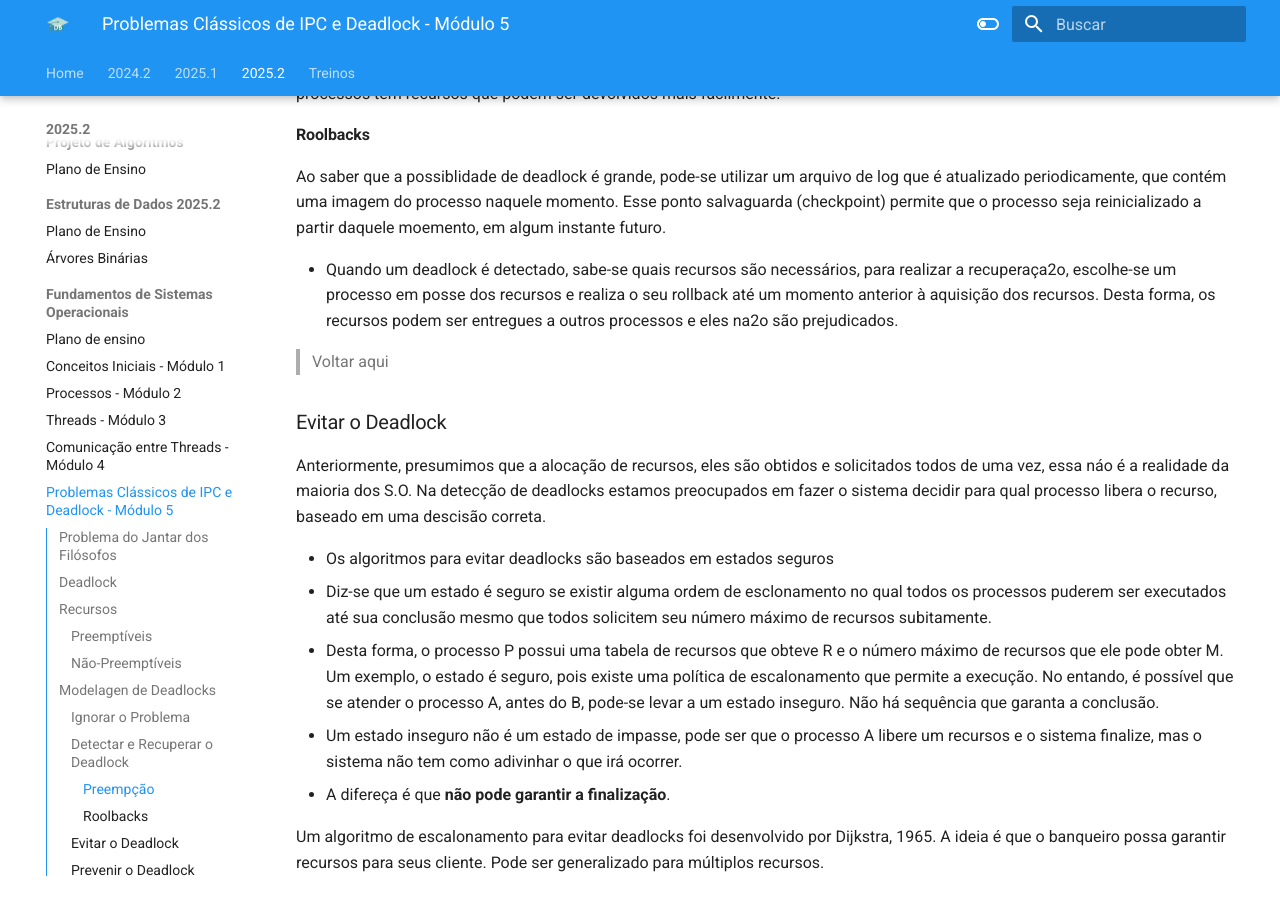
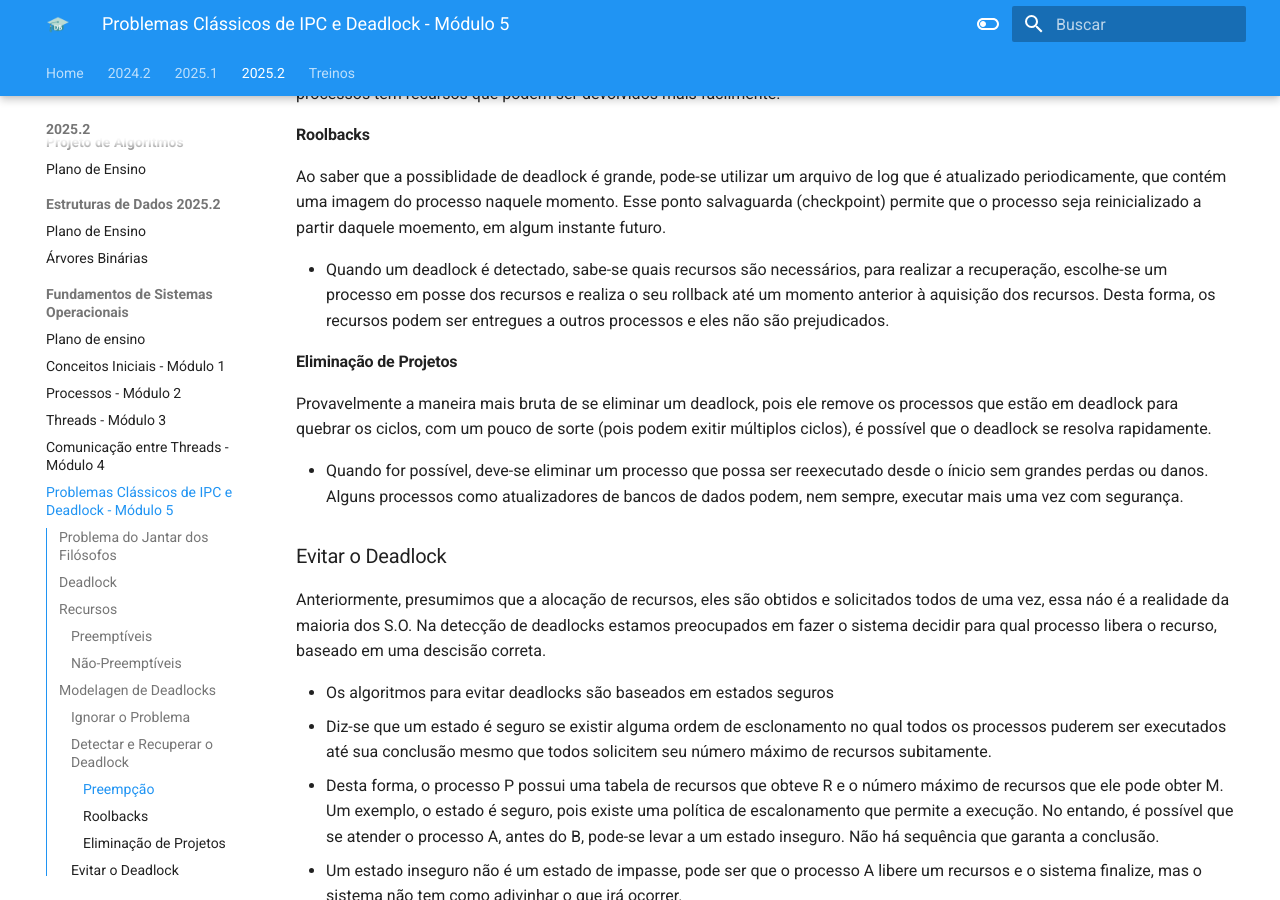
Before and after one commit to Diogo-Barboza/VSFGA, an MkDocs documentation site: the page built from docs/sections/2025.2/FSO/modulo5.md, in a window 1280 px wide and 900 px high, scrolled down 4523 px. Built offline with MkDocs 1.6.1 and Material for MkDocs 9.7.7, drawn with Linux system fonts in a browser that asks for light colours; some of the changed text lies outside the part shown.

Commit message:
FSO Mod 5 Eliminacao de projetos

```diff
--- a/docs/sections/2025.2/FSO/modulo5.md
+++ b/docs/sections/2025.2/FSO/modulo5.md
@@ -151,9 +151,13 @@ Em alguns casos pode ser viável tomar um recursos do seu proprietário à forç
 
 Ao saber que a possiblidade de deadlock é grande, pode-se utilizar um arquivo de log que é atualizado periodicamente, que contém uma imagem do processo naquele momento. Esse ponto salvaguarda (checkpoint) permite que o processo seja reinicializado a partir daquele moemento, em algum instante futuro.
 
-- Quando um deadlock é detectado, sabe-se quais recursos são necessários, para realizar a recuperaça2o, escolhe-se um processo em posse dos recursos e realiza o seu rollback até um momento anterior à aquisição dos recursos. Desta forma, os recursos podem ser entregues a outros processos e eles na2o são prejudicados.
+- Quando um deadlock é detectado, sabe-se quais recursos são necessários, para realizar a recuperação, escolhe-se um processo em posse dos recursos e realiza o seu rollback até um momento anterior à aquisição dos recursos. Desta forma, os recursos podem ser entregues a outros processos e eles não são prejudicados.
 
-> Voltar aqui
+#### Eliminação de Projetos
+
+Provavelmente a maneira mais bruta de se eliminar um deadlock, pois ele remove os processos que estão em deadlock para quebrar os ciclos, com um pouco de sorte (pois podem exitir múltiplos ciclos), é possível que o deadlock se resolva rapidamente.
+
+- Quando for possível, deve-se eliminar um processo que possa ser reexecutado desde o ínicio sem grandes perdas ou danos. Alguns processos como atualizadores de bancos de dados podem, nem sempre, executar mais uma vez com segurança.
 
 ### Evitar o Deadlock
 
@@ -210,3 +214,9 @@ Forçar que um porocesso tenha apenas um recurso por vez, porém para cenários
 Neste caso, temos uma situação de deadlock que ocorre em três processos.
 
 - Não é obritagatório que todos os processos peçam todos os recursos ao mesmo tempo
+
+## Concluão
+
+Os deadlocks precisam de quatro condições para ocorrer, ocorrem quando todos os membros de um conjunto são bloquados esperando por eventos que somente pode ser causados por membros desse conjunto, essa situação faz que todos processo esperem para sempre.
+
+- A maioria dos S.O modernos **Ignoram e não detectam**, pois isto é **resposabilidade para os programadores** de conhecer os mecanismos de prevenção de deadlock e **implementá-los**.
```
